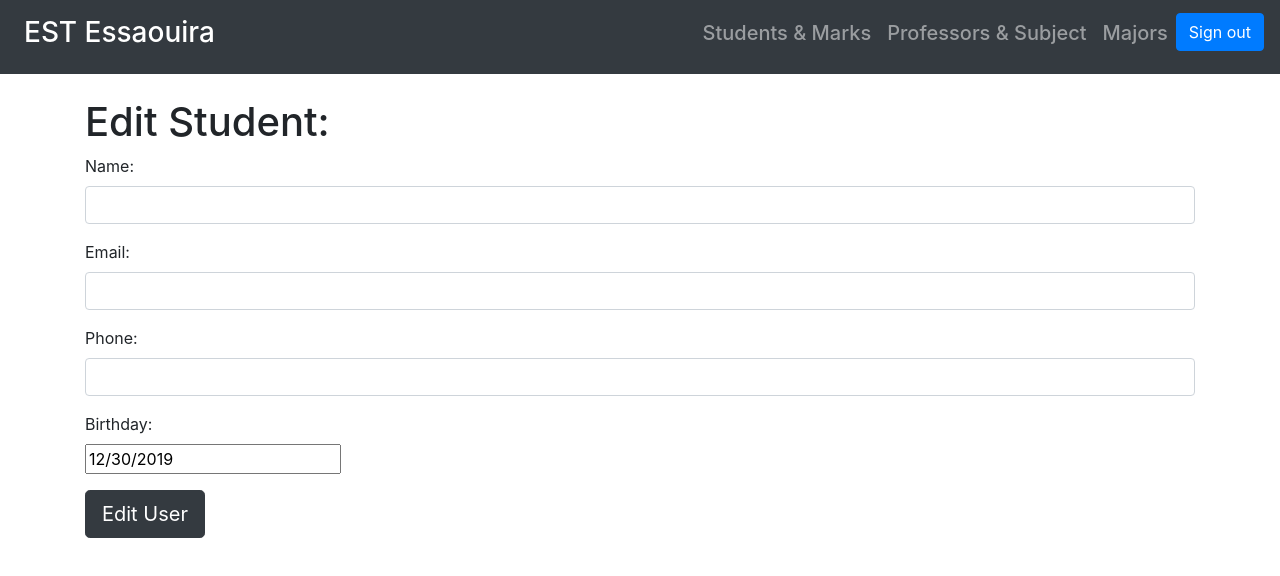
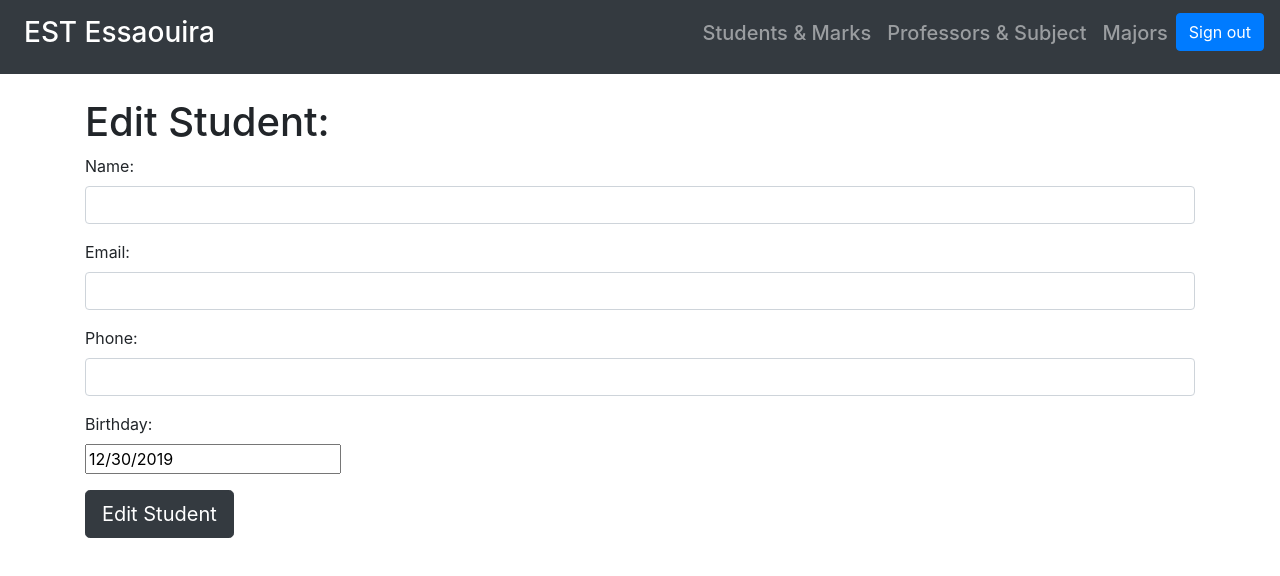
Before and after one commit to aissamouajib/mern-students-manager, a React (Create React App) app: page /edit/student/1 in a window 1280 px wide. Shown: the top 576 px of the page. Built offline with nearby package versions, Linux system fonts and the light colour scheme; no server answers; the HTML template or start-up script is replaced by a standard one.

Commit message:
Tiny Small changes

```diff
--- a/src/components/add.student.component.js
+++ b/src/components/add.student.component.js
@@ -149,7 +149,7 @@ export default class AddStudent extends Component {
         </div>
 
         <div className="form-group">
-          <input type="submit" value="Add New User" className="btn btn-lg btn-dark" />
+          <input type="submit" value="Add New Student" className="btn btn-lg btn-dark" />
         </div>
       </form>
     </div>
--- a/src/components/edit.professor.component.js
+++ b/src/components/edit.professor.component.js
@@ -88,7 +88,7 @@ export default class EditStudent extends Component {
   render() {
     return (
     <div className='text-left'>
-      <h1>Edit Student:</h1>
+      <h1>Edit Professor:</h1>
       <form onSubmit={this.onSubmit}>
         <div className="form-group">
           <label>Name: </label>
@@ -128,7 +128,7 @@ export default class EditStudent extends Component {
         </div>
 
         <div className="form-group">
-          <input type="submit" value="Edit User" className="btn btn-lg btn-dark" />
+          <input type="submit" value="Edit Professor" className="btn btn-lg btn-dark" />
         </div>
       </form>
     </div>
--- a/src/components/edit.student.component.js
+++ b/src/components/edit.student.component.js
@@ -125,7 +125,7 @@ export default class EditStudent extends Component {
         </div>
 
         <div className="form-group">
-          <input type="submit" value="Edit User" className="btn btn-lg btn-dark" />
+          <input type="submit" value="Edit Student" className="btn btn-lg btn-dark" />
         </div>
       </form>
     </div>
```
